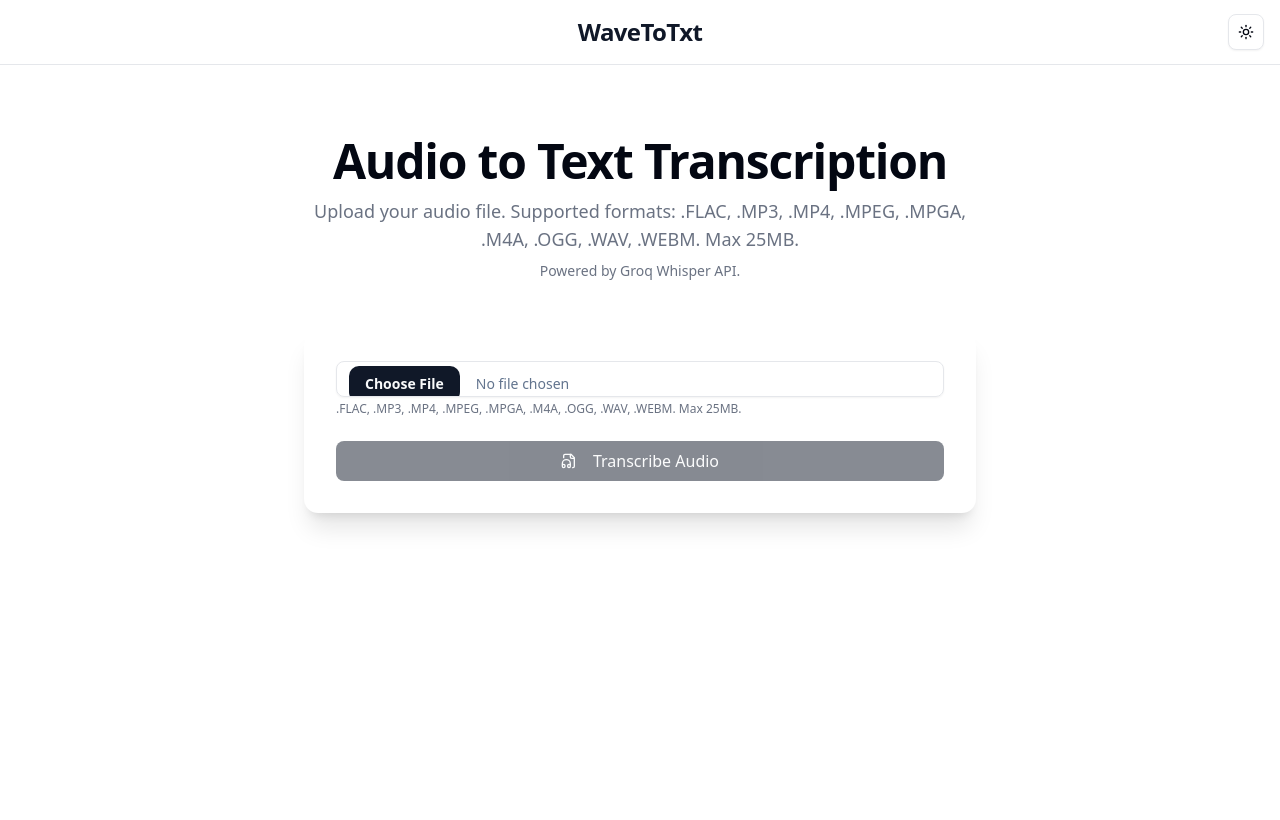
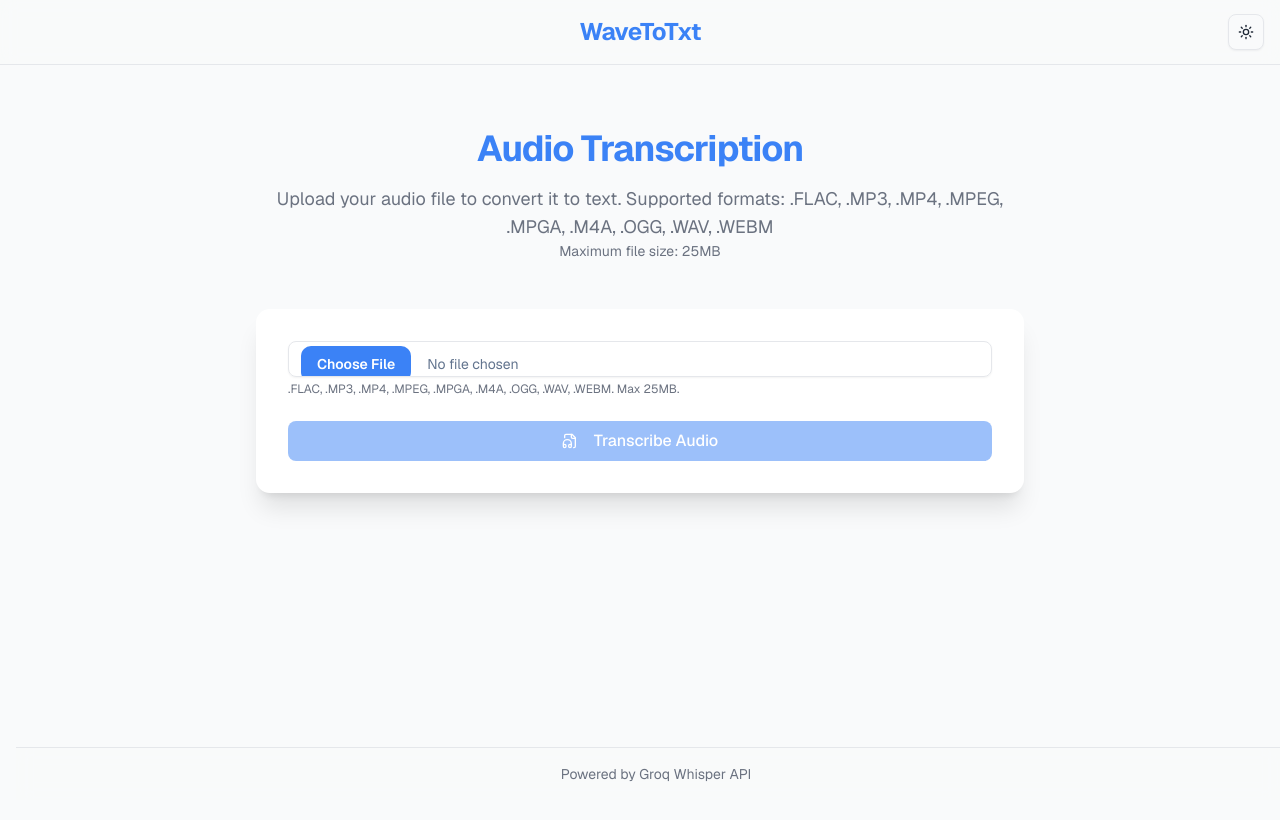
Before and after one commit to yatin-ys/wave-to-txt, a Next.js app: page / in a window 1280 px wide. Shown: the top 820 px of the page. Built offline with nearby package versions, Linux system fonts and the light colour scheme.

Commit message:
Implement modern minimalist interface

```diff
--- a/app/globals.css
+++ b/app/globals.css
@@ -45,71 +45,45 @@
 
 :root {
   --radius: 0.625rem;
-  --background: oklch(1 0 0);
-  --foreground: oklch(0.13 0.028 261.692);
-  --card: oklch(1 0 0);
-  --card-foreground: oklch(0.13 0.028 261.692);
-  --popover: oklch(1 0 0);
-  --popover-foreground: oklch(0.13 0.028 261.692);
-  --primary: oklch(0.21 0.034 264.665);
-  --primary-foreground: oklch(0.985 0.002 247.839);
-  --secondary: oklch(0.967 0.003 264.542);
-  --secondary-foreground: oklch(0.21 0.034 264.665);
-  --muted: oklch(0.967 0.003 264.542);
-  --muted-foreground: oklch(0.551 0.027 264.364);
-  --accent: oklch(0.967 0.003 264.542);
-  --accent-foreground: oklch(0.21 0.034 264.665);
-  --destructive: oklch(0.577 0.245 27.325);
-  --border: oklch(0.928 0.006 264.531);
-  --input: oklch(0.928 0.006 264.531);
-  --ring: oklch(0.707 0.022 261.325);
-  --chart-1: oklch(0.646 0.222 41.116);
-  --chart-2: oklch(0.6 0.118 184.704);
-  --chart-3: oklch(0.398 0.07 227.392);
-  --chart-4: oklch(0.828 0.189 84.429);
-  --chart-5: oklch(0.769 0.188 70.08);
-  --sidebar: oklch(0.985 0.002 247.839);
-  --sidebar-foreground: oklch(0.13 0.028 261.692);
-  --sidebar-primary: oklch(0.21 0.034 264.665);
-  --sidebar-primary-foreground: oklch(0.985 0.002 247.839);
-  --sidebar-accent: oklch(0.967 0.003 264.542);
-  --sidebar-accent-foreground: oklch(0.21 0.034 264.665);
-  --sidebar-border: oklch(0.928 0.006 264.531);
-  --sidebar-ring: oklch(0.707 0.022 261.325);
+  --background: #F9FAFB;
+  --foreground: #1F2937;
+  --card: #FFFFFF;
+  --card-foreground: #1F2937;
+  --popover: #FFFFFF;
+  --popover-foreground: #1F2937;
+  --primary: #3B82F6;
+  --primary-foreground: #FFFFFF;
+  --secondary: #F3F4F6;
+  --secondary-foreground: #1F2937;
+  --muted: #F3F4F6;
+  --muted-foreground: #6B7280;
+  --accent: #F3F4F6;
+  --accent-foreground: #1F2937;
+  --destructive: #EF4444;
+  --border: #E5E7EB;
+  --input: #E5E7EB;
+  --ring: #3B82F6;
 }
 
 .dark {
-  --background: oklch(0.13 0.028 261.692);
-  --foreground: oklch(0.985 0.002 247.839);
-  --card: oklch(0.21 0.034 264.665);
-  --card-foreground: oklch(0.985 0.002 247.839);
-  --popover: oklch(0.21 0.034 264.665);
-  --popover-foreground: oklch(0.985 0.002 247.839);
-  --primary: oklch(0.928 0.006 264.531);
-  --primary-foreground: oklch(0.21 0.034 264.665);
-  --secondary: oklch(0.278 0.033 256.848);
-  --secondary-foreground: oklch(0.985 0.002 247.839);
-  --muted: oklch(0.278 0.033 256.848);
-  --muted-foreground: oklch(0.707 0.022 261.325);
-  --accent: oklch(0.278 0.033 256.848);
-  --accent-foreground: oklch(0.985 0.002 247.839);
-  --destructive: oklch(0.704 0.191 22.216);
-  --border: oklch(1 0 0 / 10%);
-  --input: oklch(1 0 0 / 15%);
-  --ring: oklch(0.551 0.027 264.364);
-  --chart-1: oklch(0.488 0.243 264.376);
-  --chart-2: oklch(0.696 0.17 162.48);
-  --chart-3: oklch(0.769 0.188 70.08);
-  --chart-4: oklch(0.627 0.265 303.9);
-  --chart-5: oklch(0.645 0.246 16.439);
-  --sidebar: oklch(0.21 0.034 264.665);
-  --sidebar-foreground: oklch(0.985 0.002 247.839);
-  --sidebar-primary: oklch(0.488 0.243 264.376);
-  --sidebar-primary-foreground: oklch(0.985 0.002 247.839);
-  --sidebar-accent: oklch(0.278 0.033 256.848);
-  --sidebar-accent-foreground: oklch(0.985 0.002 247.839);
-  --sidebar-border: oklch(1 0 0 / 10%);
-  --sidebar-ring: oklch(0.551 0.027 264.364);
+  --background: #111827;
+  --foreground: #F9FAFB;
+  --card: #1F2937;
+  --card-foreground: #F9FAFB;
+  --popover: #1F2937;
+  --popover-foreground: #F9FAFB;
+  --primary: #3B82F6;
+  --primary-foreground: #FFFFFF;
+  --secondary: #374151;
+  --secondary-foreground: #F9FAFB;
+  --muted: #374151;
+  --muted-foreground: #9CA3AF;
+  --accent: #374151;
+  --accent-foreground: #F9FAFB;
+  --destructive: #EF4444;
+  --border: rgba(255, 255, 255, 0.1);
+  --input: rgba(255, 255, 255, 0.1);
+  --ring: #3B82F6;
 }
 
 @layer base {
@@ -117,6 +91,21 @@
     @apply border-border outline-ring/50;
   }
   body {
-    @apply bg-background text-foreground;
+    @apply bg-background text-foreground font-sans antialiased;
   }
 }
+
+@keyframes fade-in {
+  from {
+    opacity: 0;
+    transform: translateY(10px);
+  }
+  to {
+    opacity: 1;
+    transform: translateY(0);
+  }
+}
+
+.animate-fade-in {
+  animation: fade-in 0.3s ease-out forwards;
+}
--- a/app/page.tsx
+++ b/app/page.tsx
@@ -4,15 +4,12 @@ import React, { useState } from "react";
 import { AudioUploadForm } from "@/components/audio-upload-form";
 import { Loader2, AlertTriangle } from "lucide-react";
 
-const SUPPORTED_AUDIO_EXTENSIONS_ARRAY =
-  ".flac,.mp3,.mp4,.mpeg,.mpga,.m4a,.ogg,.wav,.webm".split(",");
+const SUPPORTED_AUDIO_EXTENSIONS_ARRAY = ".flac,.mp3,.mp4,.mpeg,.mpga,.m4a,.ogg,.wav,.webm".split(",");
 const MAX_FILE_SIZE_MB = 25;
 
 export default function HomePage() {
   const [transcription, setTranscription] = useState<string | null>(null);
-  const [transcriptionError, setTranscriptionError] = useState<string | null>(
-    null
-  );
+  const [transcriptionError, setTranscriptionError] = useState<string | null>(null);
   const [isTranscriptionLoading, setIsTranscriptionLoading] = useState(false);
 
   const handleStartTranscription = async (file: File) => {
@@ -20,16 +17,9 @@ export default function HomePage() {
     setTranscription(null);
     setTranscriptionError(null);
 
-    console.log(
-      "Frontend: Starting transcription for file:",
-      file.name,
-      file.type,
-      file.size
-    );
-
     const formData = new FormData();
     formData.append("file", file);
-    formData.append("model", "whisper-large-v3-turbo"); // Or make this configurable
+    formData.append("model", "whisper-large-v3-turbo");
 
     try {
       const response = await fetch("/api/transcribe", {
@@ -44,10 +34,6 @@ export default function HomePage() {
       }
 
       setTranscription(result.transcriptionText);
-      console.log(
-        "Frontend: Transcription successful",
-        result.transcriptionText
-      );
     } catch (error) {
       console.error("Frontend: Transcription failed:", error);
       setTranscriptionError(
@@ -61,31 +47,32 @@ export default function HomePage() {
   };
 
   return (
-    <div className="container mx-auto max-w-2xl py-10">
+    <div className="min-h-[calc(100vh-4rem)] flex flex-col">
+      <main className="flex-grow container mx-auto max-w-[800px] px-4 py-8 animate-fade-in">
         <div className="text-center mb-12">
-        <h2 className="text-4xl font-extrabold tracking-tight lg:text-5xl mb-3">
-          Audio to Text Transcription
-        </h2>
+          <h1 className="text-4xl font-bold tracking-tight text-primary mb-4">
+            Audio Transcription
+          </h1>
           <p className="text-lg text-muted-foreground">
-          Upload your audio file. Supported formats:{" "}
-          {SUPPORTED_AUDIO_EXTENSIONS_ARRAY.join(", ").toUpperCase()}. Max{" "}
-          {MAX_FILE_SIZE_MB}MB.
+            Upload your audio file to convert it to text. Supported formats:{" "}
+            {SUPPORTED_AUDIO_EXTENSIONS_ARRAY.join(", ").toUpperCase()}
           </p>
-        <p className="text-sm text-muted-foreground mt-2">
-          Powered by Groq Whisper API.
+          <p className="text-sm text-muted-foreground">
+            Maximum file size: {MAX_FILE_SIZE_MB}MB
           </p>
         </div>
 
+        <div className="space-y-8">
           <AudioUploadForm
             onStartTranscription={handleStartTranscription}
             isTranscriptionLoading={isTranscriptionLoading}
           />
 
           {isTranscriptionLoading && (
-        <div className="mt-8 text-center">
-          <Loader2 className="h-8 w-8 animate-spin mx-auto text-primary" />
-          <p className="text-muted-foreground mt-2">
-            Processing your audio, please wait...
+            <div className="flex flex-col items-center justify-center p-8 animate-fade-in">
+              <Loader2 className="h-8 w-8 animate-spin text-primary" />
+              <p className="mt-4 text-muted-foreground">
+                Transcribing your audio...
               </p>
             </div>
           )}
@@ -93,29 +80,34 @@ export default function HomePage() {
           {transcriptionError && !isTranscriptionLoading && (
             <div
               role="alert"
-          className="mt-8 flex items-start p-4 text-sm text-destructive bg-destructive/10 rounded-md border border-destructive/30"
+              className="bg-destructive/10 text-destructive p-4 rounded-lg border border-destructive/30 animate-fade-in"
             >
-          <AlertTriangle
-            className="h-5 w-5 mr-3 shrink-0 mt-0.5"
-            aria-hidden="true"
-          />
-          <div>
-            <strong className="font-semibold">Transcription Error:</strong>
-            <p>{transcriptionError}</p>
+              <div className="flex items-center gap-2">
+                <AlertTriangle className="h-5 w-5 shrink-0" />
+                <p className="font-medium">Transcription failed</p>
               </div>
+              <p className="mt-2 text-sm">{transcriptionError}</p>
             </div>
           )}
 
           {transcription && !isTranscriptionLoading && (
-        <div className="mt-10 p-6 bg-card rounded-xl shadow-xl">
-          <h3 className="text-2xl font-semibold mb-4 text-primary">
-            Transcription Result:
-          </h3>
-          <pre className="whitespace-pre-wrap bg-muted/50 p-4 rounded-md text-sm leading-relaxed font-mono">
+            <div className="animate-fade-in">
+              <h2 className="text-xl font-semibold mb-4">Transcription Result</h2>
+              <div className="bg-card border rounded-lg p-4 h-[300px] overflow-y-auto">
+                <p className="whitespace-pre-wrap text-card-foreground">
                   {transcription}
-          </pre>
+                </p>
+              </div>
             </div>
           )}
         </div>
+      </main>
+
+      <footer className="py-4 border-t bg-background/80 backdrop-blur-sm fixed bottom-0 w-full">
+        <div className="container mx-auto max-w-[800px] px-4 text-center text-sm text-muted-foreground">
+          Powered by Groq Whisper API
+        </div>
+      </footer>
+    </div>
   );
 }
```
Lines whose indentation alone changed are shown as unchanged.
